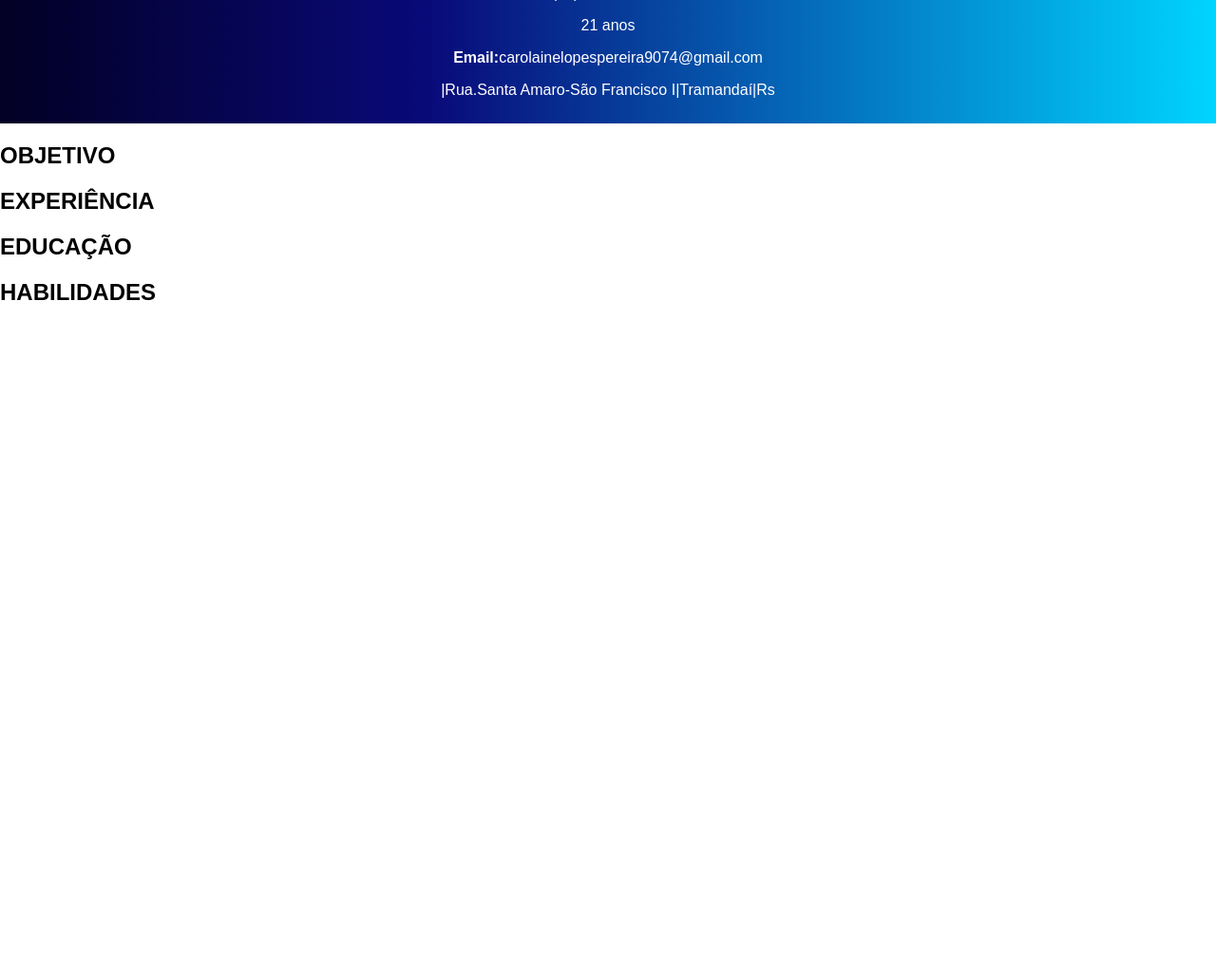
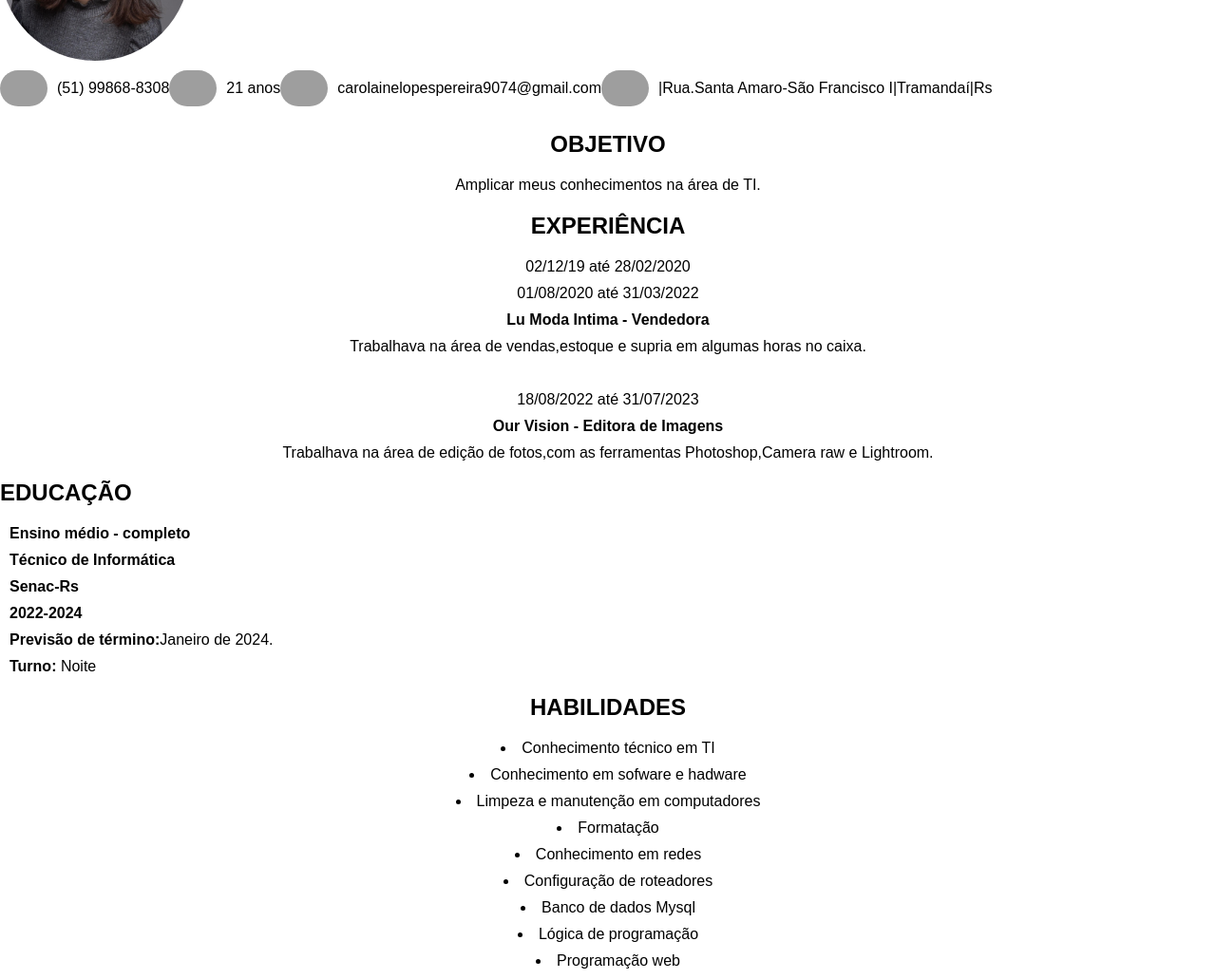
Before and after one commit to carol9074/Aulas-PHP-HTML, a PHP site: page /curriculo/index.html in a window 1280 px wide. Shown: the part 350-1381 px from the top of the page at 95% size. Before the commit the page ends 666 px from the top, so only its background shows below. Run offline with PHP 8.4, Linux system fonts and the light colour scheme; grey boxes are pictures that could not be loaded.

Commit message:
Add files via upload

```diff
--- a/html/curriculo/curriculo2.css
+++ b/html/curriculo/curriculo2.css
@@ -5,27 +5,58 @@ body {
 }
 
 header {
-    background: rgb(2, 0, 36);
-    background: linear-gradient(90deg, rgba(2, 0, 36, 1) 0%, rgba(9, 9, 121, 1) 35%, rgba(0, 212, 255, 1) 100%);
-    color: #fff;
-    padding: 10px 0;
-    text-align: center;
+    background-color: black;
+    padding: 30px 0;
 }
 
-h1{
+h1 {
     text-align: center;
     color: black;
 }
 
-.ajuste-img {
-    width: 150px;
-    height: 150px;
-    border-radius: 50%;
-    overflow: hidden;
+.icone-com-texto {
+    display: flex;
+    align-items:center;
 }
 
-.ajuste-img img {
-    width: 100%;
-    height: 100%;
-    object-fit: cover;
+.icone-com-texto img {
+    margin-right: 10px;
+
 }
+
+li {
+    text-align: center;
+    margin: 10px;
+
+}
+
+.OBJETIVO h2 {
+    text-align: center;
+}
+
+.OBJETIVO li{
+    list-style: none;
+}
+
+.EXPERIENCIA h2 {
+    text-align: center;
+}
+
+.HABILIDADES h2 {
+    text-align: center;
+}
+
+.trabalho-texto li {
+    list-style: none;
+}
+
+.educacao-texto li{
+    list-style: none;
+    text-align: left;
+
+}
+
+img{
+    border-radius: 150px;
+
+}
--- a/html/curriculo/index.html
+++ b/html/curriculo/index.html
@@ -10,32 +10,69 @@
 <body>
   <header>
 
+  </header>
+
   <h1>Carolaine<br>Pereira<br>_____________________</h1>
+  <div class="ajute-img"><img src="img.carol.jpg" alt="foto carol" width="200"></div>
+  <div class="icone-com-texto"><img src="img-cell.png" alt="img-cell" width="50">
+    <p>(51) 99868-8308</p>
+    <img src="img-user.png" alt="img-user" width="50">
+    <p>21 anos</p>
+    <img src="img-email.png" alt="img-email" width="50">
+    <p>carolainelopespereira9074@gmail.com</p>
+    <img src="img-localização.png" alt="img-localização" width="50">
+    <p>|Rua.Santa Amaro-São Francisco I|Tramandaí|Rs</p>
+  </div>
 
-    <div class="ajute-img"><img src="img.carol.jpeg" alt="foto carol" width="200"></div>
-    <p>(51) 99868-8308</p>
-    <p>21 anos</p>
-    <p><strong>Email:</strong>carolainelopespereira9074@gmail.com</p>
-    <p>|Rua.Santa Amaro-São Francisco I|Tramandaí|Rs</p>
-  </header>
 
   <section class="OBJETIVO">
     <h2>OBJETIVO</h2>
 
-  </section>
-
-  <section class="EXPERIÊNCIA">
-    <h2>EXPERIÊNCIA</h2>
+    <li>Amplicar meus conhecimentos na área de TI.</li>
 
   </section>
 
-  <section class="EDUCAÇÃO">
+  <section class="EXPERIENCIA">
+    <h2>EXPERIÊNCIA</h2>
+
+    <div class="trabalho-texto">
+      <li>02/12/19 até 28/02/2020</li>
+      <li>01/08/2020 até 31/03/2022</li>
+      <li><strong>Lu Moda Intima - Vendedora</strong></li>
+      <li>Trabalhava na área de vendas,estoque e supria em algumas horas no caixa.</li>
+      <br>
+      <li>18/08/2022 até 31/07/2023</li>
+      <li><strong>Our Vision - Editora de Imagens</strong></li>
+      <li>Trabalhava na área de edição de fotos,com as ferramentas Photoshop,Camera raw e Lightroom.</li>
+    </div>
+
+  </section>
+
+  <section class="EDUCACAO">
     <h2>EDUCAÇÃO</h2>
+    <div class="educacao-texto">
+      <li><strong>Ensino médio - completo</strong></li>
+      <li><strong>Técnico de Informática</strong></li>
+      <li><strong> Senac-Rs</strong></li>
+      <li><strong>2022-2024</strong></li>
+      <li><strong>Previsão de término:</strong>Janeiro de 2024.</li>
+      <li><strong>Turno:</strong> Noite</li>
+    </div>
 
   </section>
 
   <section class="HABILIDADES">
     <h2>HABILIDADES</h2>
+
+    <li>Conhecimento técnico em TI</li>
+    <li>Conhecimento em sofware e hadware</li>
+    <li>Limpeza e manutenção em computadores</li>
+    <li>Formatação</li>
+    <li>Conhecimento em redes</li>
+    <li>Configuração de roteadores</li>
+    <li>Banco de dados Mysql</li>
+    <li>Lógica de programação</li>
+    <li>Programação web</li>
 
   </section>
 
```
Also changed, not shown: html/curriculo/img.curriculo/img-cell.png (added), html/curriculo/img.curriculo/img-email.png (added), html/curriculo/img.curriculo/img-localização.png (added), html/curriculo/img.curriculo/img-user.png (added), html/curriculo/img.curriculo/img.carol.jpg (added).
